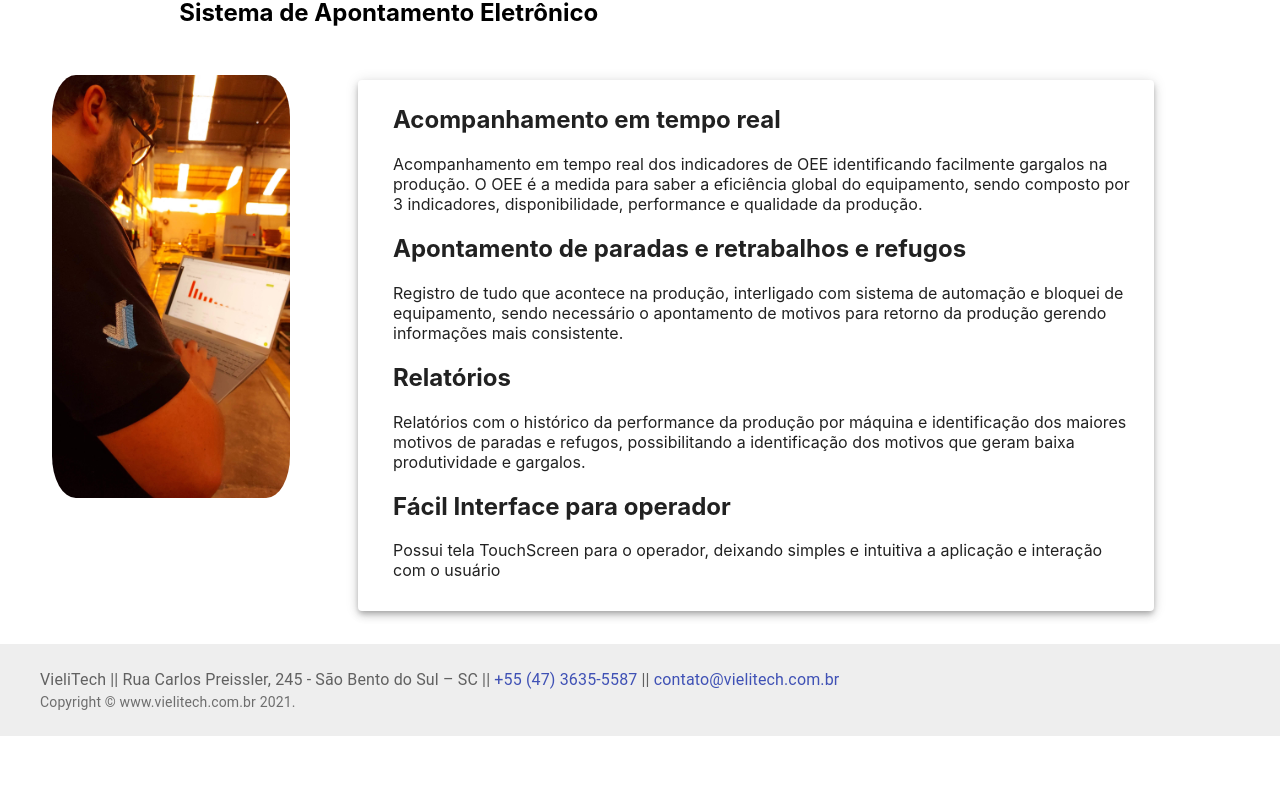
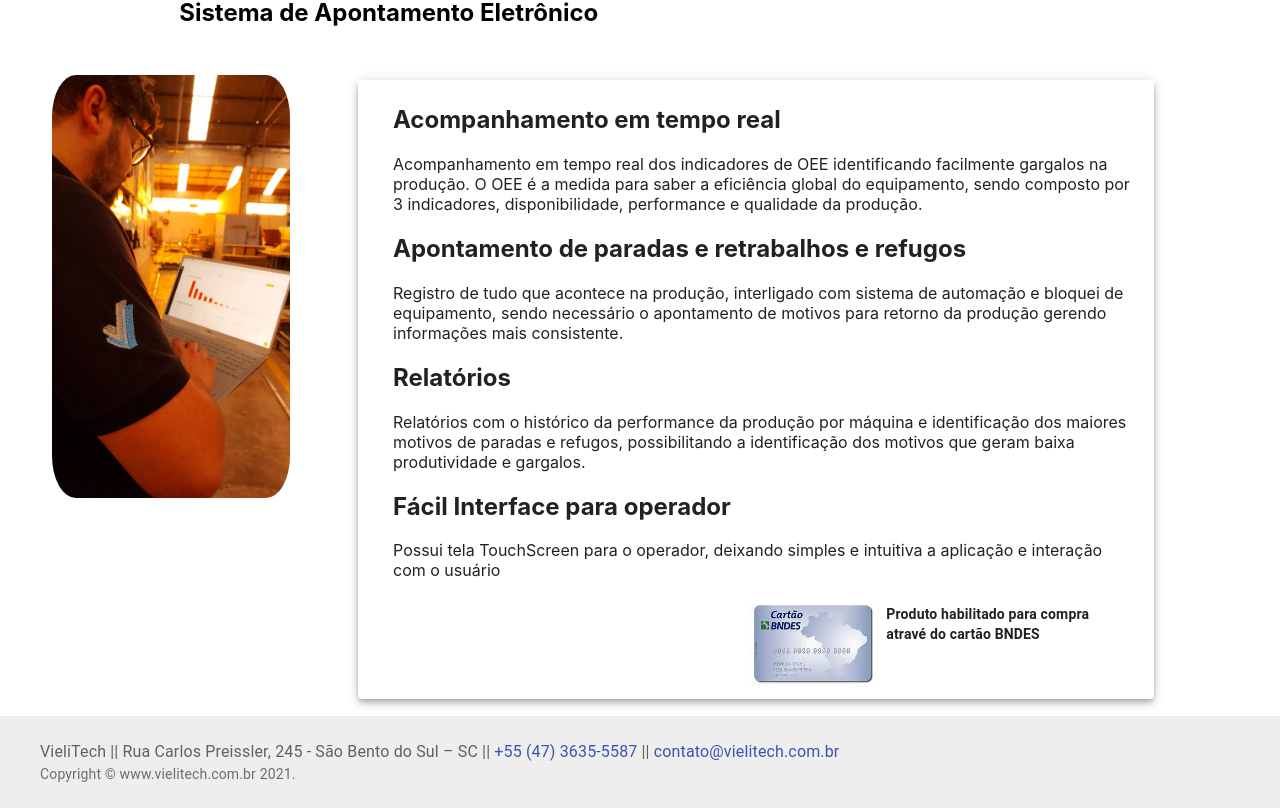
Before and after one commit to Vieli-Tech/webSiteVieli, a React (Create React App) app: page / in a window 1280 px wide. Shown: the part 1724-2532 px from the top of the page. Before the commit the page ends 2460 px from the top, so only its background shows below. Built offline with nearby package versions, Linux system fonts and the light colour scheme.

Commit message:
inclusao cartao bndes

```diff
--- a/src/components/produto.js
+++ b/src/components/produto.js
@@ -1,7 +1,8 @@
 import React from 'react';
-import { Grid, Paper, Box } from '@material-ui/core';
+import { Grid, Paper, Box, Avatar, Typography } from '@material-ui/core';
 import { makeStyles } from '@material-ui/core/styles';
 import aponta from '../resources/apontamento.jpg';
+import cartaoBNDES from '../resources/img_cartao_BNDES.jpg';
 
 const useStyles = makeStyles((theme) => ({
     root: {
@@ -26,6 +27,14 @@ const useStyles = makeStyles((theme) => ({
         minHeight: '200px',
         width: 'auto',
         borderRadius: '10%',
+    },
+    Img_Cartao: {
+        borderRadius: '0%',
+        width: '10vw',
+        minWidth: '110px',
+        height: 'auto',
+        float: 'right',
+
     },
 }));
 
@@ -54,12 +63,21 @@ export default function Produto() {
                             <p>Relatórios com o histórico da performance da produção por máquina  e identificação dos maiores motivos de paradas e refugos, possibilitando a identificação dos motivos que geram baixa produtividade e gargalos.</p>
                             <h2>Fácil Interface para operador</h2>
                             <p>Possui tela TouchScreen para o operador, deixando simples e intuitiva a aplicação e interação com o usuário</p>
+                            <Box m={3} />
+                            <Grid container wrap="nowrap" spacing={1} xs={12} sm={12} direction="row" justify="flex-end" alignItems="start">
+                                <Grid item xs={12} sm={12}  >
+                                    <Avatar className={classes.Img_Cartao} src={cartaoBNDES} />
+                                </Grid>
+                                <Grid item xs={6} sm={6}>
+                                    <Typography variant='body2' style={{ fontWeight: 'bold' }}>Produto habilitado para compra atravé do cartão BNDES</Typography>
+                                </Grid>
+                            </Grid>
                         </Paper>
                         <Box m={3}></Box>
                     </Grid>
+                    <Box m={1} />
                 </Grid>
-                <Box m={1} />
             </Grid>
-        </React.Fragment>
+        </React.Fragment >
     );
 }
```
Also changed, not shown: src/resources/img_cartao_BNDES.jpg (added).
